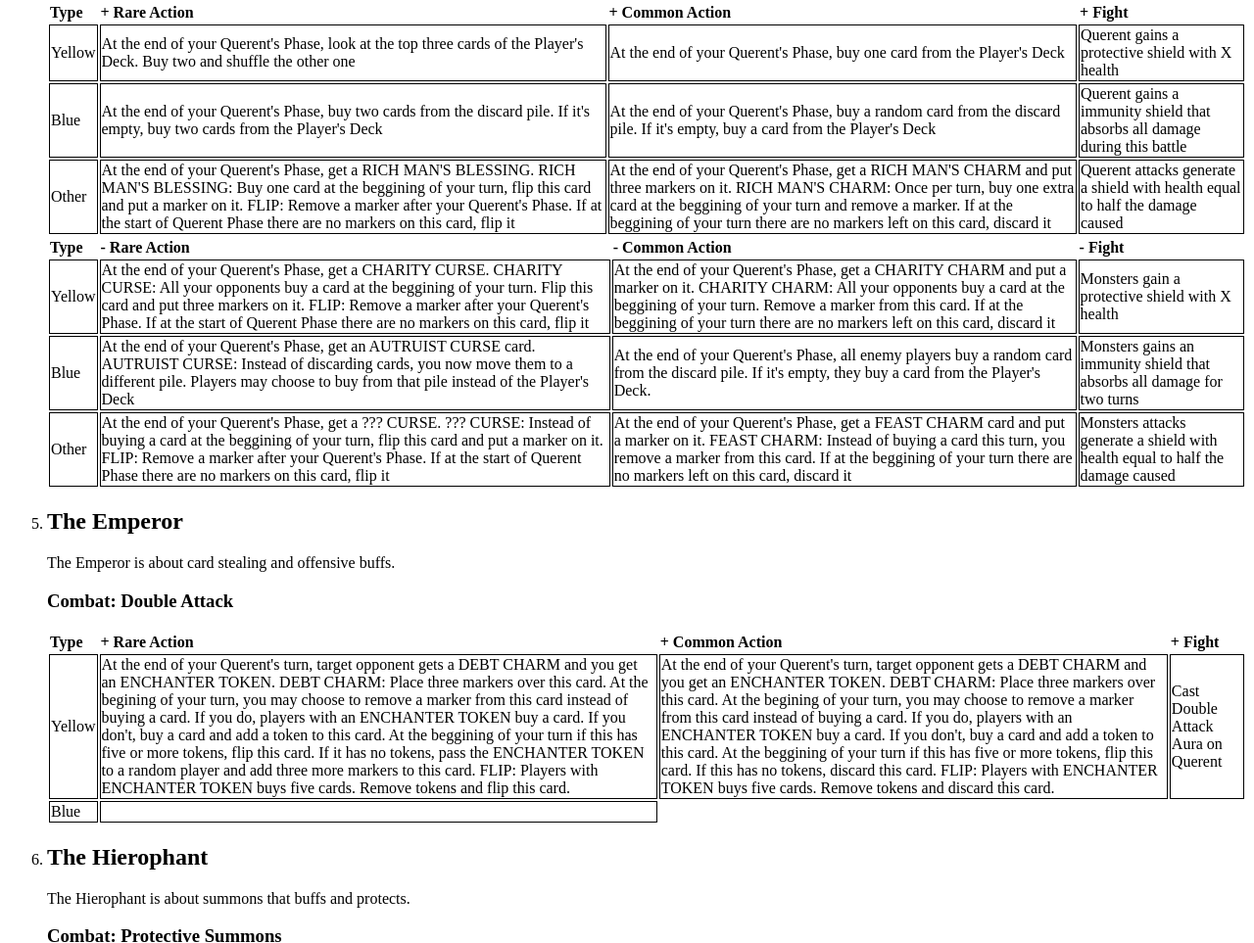
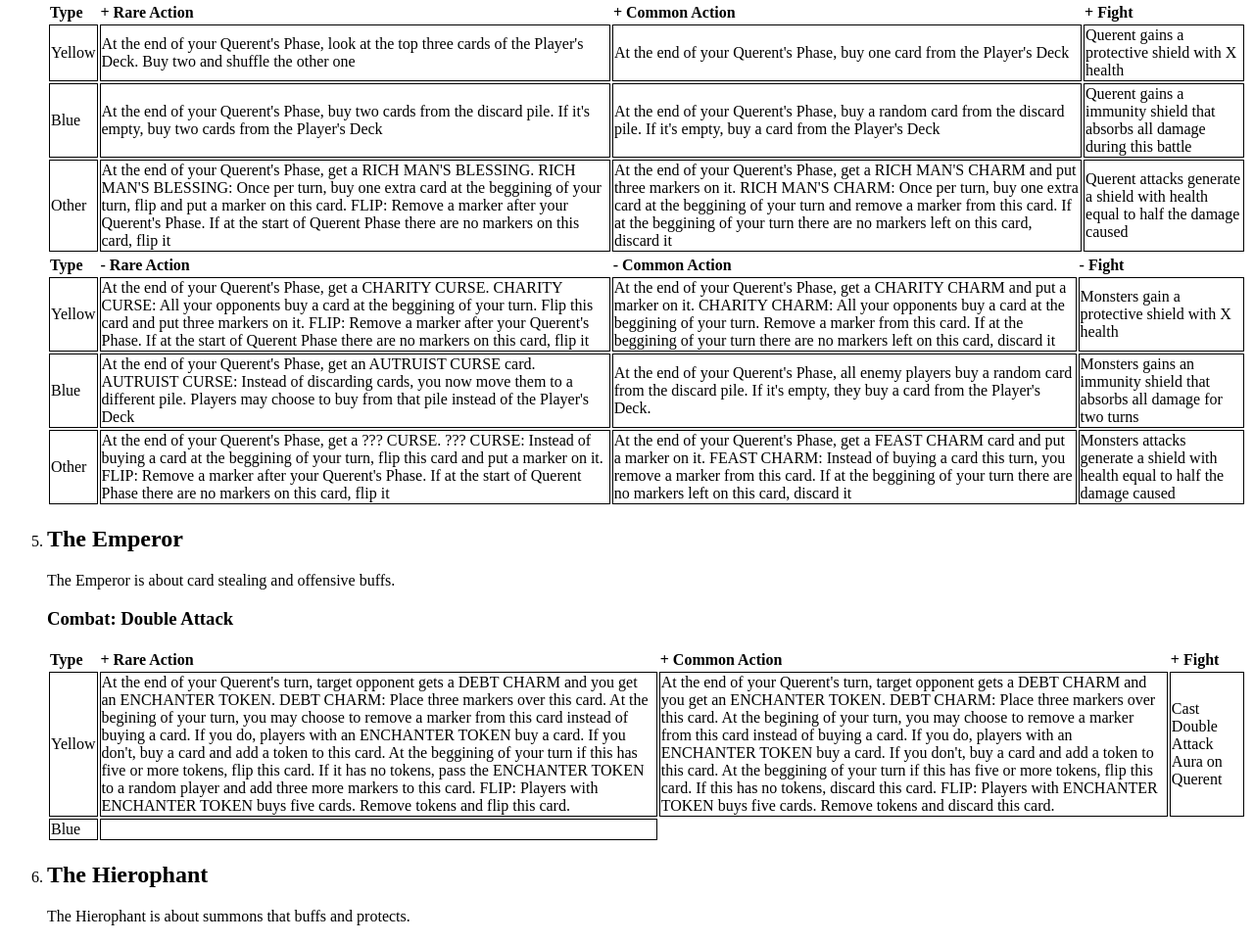
Before and after one commit to otaviowillow/cartomancer, a plain HTML site: page index.html in a window 1280 px wide. Shown: the part 1553-2516 px from the top of the page at 98% size. Drawn offline with Linux system fonts and the light colour scheme; a script that the page names is missing.

Commit message:
fixed some wording + testing if github.io is updating

```diff
--- a/index.html
+++ b/index.html
@@ -288,8 +288,8 @@
         <tr>
           <td>Other</td>
 
-          <td>At the end of your Querent's Phase, get a RICH MAN'S BLESSING. RICH MAN'S BLESSING: Buy one card at the beggining of your turn, flip this card and put a marker on it. FLIP: Remove a marker after your Querent's Phase. If at the start of Querent Phase there are no markers on this card, flip it</td>
-          <td>At the end of your Querent's Phase, get a RICH MAN'S CHARM and put three markers on it. RICH MAN'S CHARM: Once per turn, buy one extra card at the beggining of your turn and remove a marker. If at the beggining of your turn there are no markers left on this card, discard it</td>
+          <td>At the end of your Querent's Phase, get a RICH MAN'S BLESSING. RICH MAN'S BLESSING: Once per turn, buy one extra card at the beggining of your turn, flip and put a marker on this card. FLIP: Remove a marker after your Querent's Phase. If at the start of Querent Phase there are no markers on this card, flip it</td>
+          <td>At the end of your Querent's Phase, get a RICH MAN'S CHARM and put three markers on it. RICH MAN'S CHARM: Once per turn, buy one extra card at the beggining of your turn and remove a marker from this card. If at the beggining of your turn there are no markers left on this card, discard it</td>
           <td>Querent attacks generate a shield with health equal to half the damage caused</td>
         </tr>
       </table>
```
